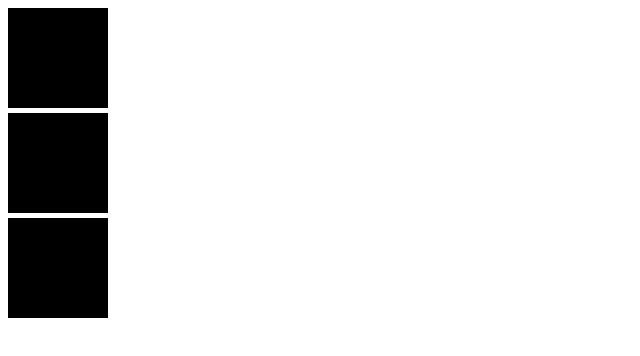
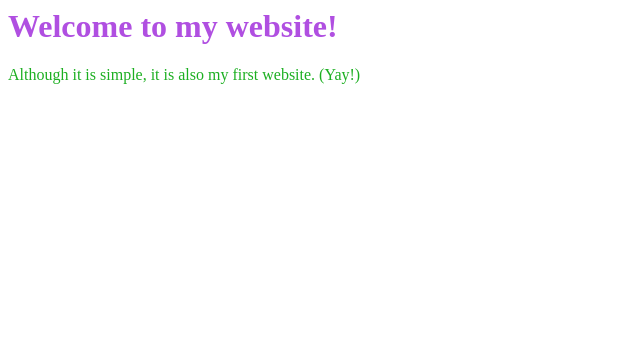
Before and after one commit to masoncooley/masoncooley.github.io, a plain HTML site: page index.html in a window 1280 px wide. Shown: the whole page, without its empty margins (0-640 px from the left). Drawn offline with Linux system fonts and the light colour scheme.

Commit message:
Update index.html

```diff
--- a/index.html
+++ b/index.html
@@ -1,27 +1,9 @@
+<h1>Welcome to my website!</h1>
+<p>Although it is simple, it is also my first website. (Yay!)</p>
 <style>
-  body {
-    background-color: #FFFFFF;
-  }
-
-  .orange {
-    background-color: #000000;
-  }
-
-  .cyan {
-    background-color: #000000;
-  }
-
-  .raspberry {
-    background-color: #000000;
-  }
-
-  div {
-    height: 100px;
-    width: 100px;
-    margin-bottom: 5px;
-  }
+h1 {
+color: #B04FE1
+}
+  p {
+    color: #1CAF21
 </style>
-
-<div class="orange"></div>
-<div class="cyan"></div>
-<div class="raspberry"></div>
```
